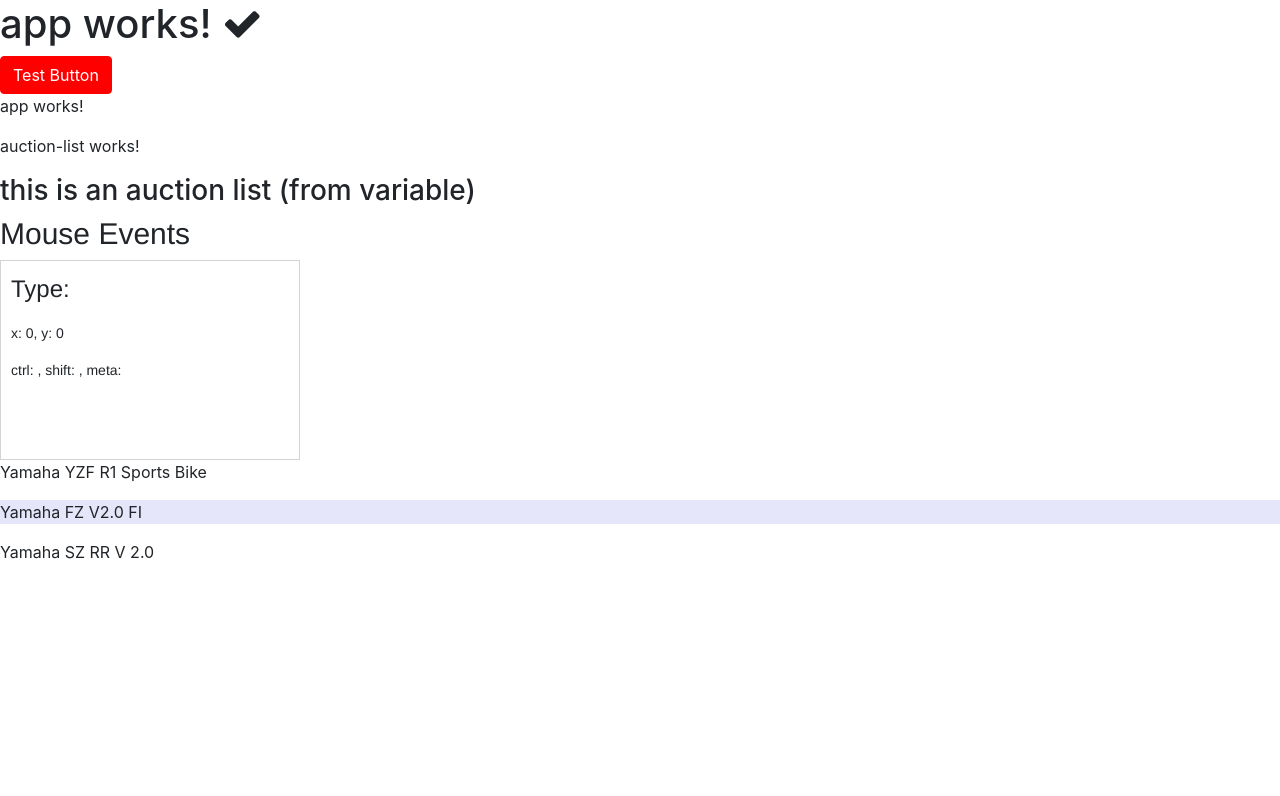
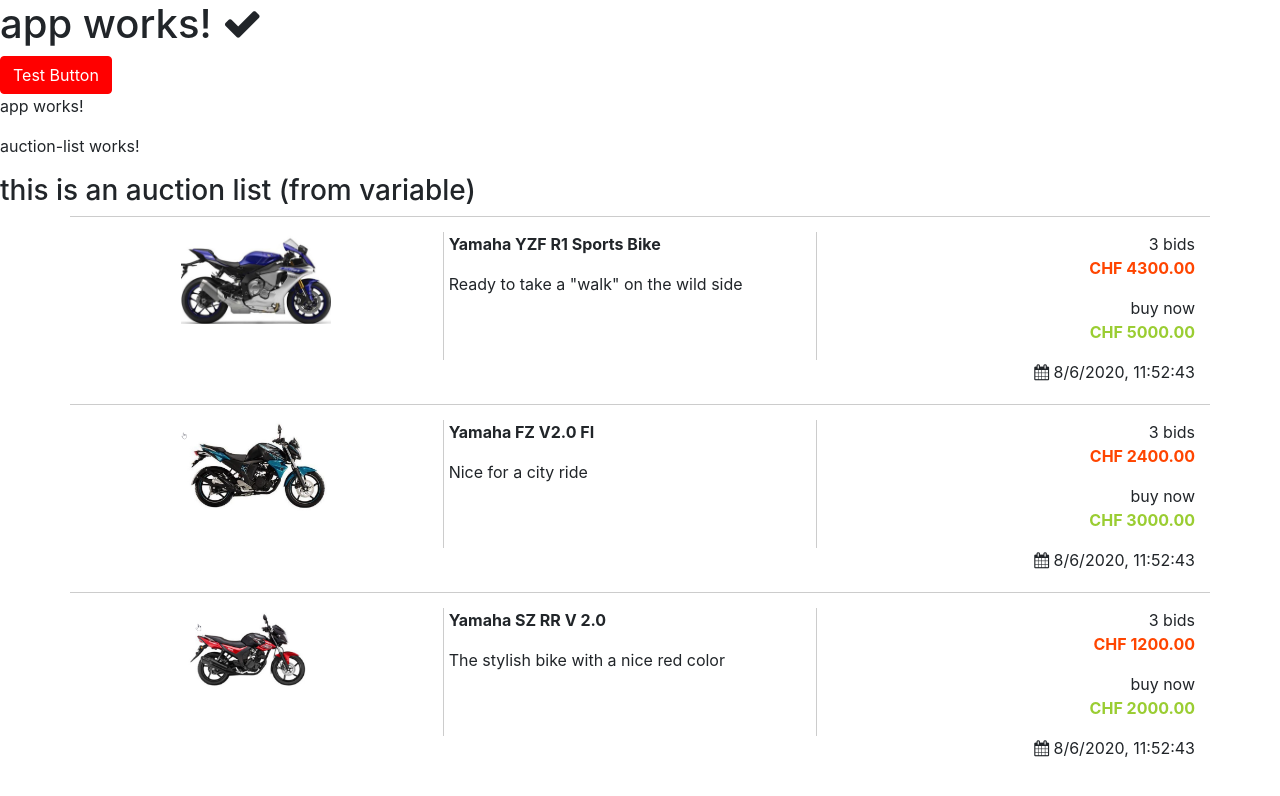
Before and after one commit to mbachmann/angular-tutorial-2020, an Angular app: page / in a window 1280 px wide. Shown: the top 796 px of the page. Built offline with nearby package versions, Linux system fonts and the light colour scheme.

Commit message:
initial branch commit

```diff
--- /dev/null
+++ b/src/app/app.constants.ts
@@ -0,0 +1 @@
+export const CURRENCY_STRING = 'CHF';
--- a/src/app/app.module.ts
+++ b/src/app/app.module.ts
@@ -7,12 +7,14 @@
 import { MouseEventDisplayComponent } from './mouse-event-display/mouse-event-display.component';
 import { AuctionDataService } from './shared/auction-data.service';
 import {HttpClientModule} from '@angular/common/http';
+import { AuctionListDetailComponent } from './auction-list-detail/auction-list-detail.component';
 
 @NgModule({
   declarations: [
     AppComponent,
     AuctionListComponent,
-    MouseEventDisplayComponent
+    MouseEventDisplayComponent,
+    AuctionListDetailComponent
   ],
   imports: [
     BrowserModule,
--- /dev/null
+++ b/src/app/auction-list-detail/auction-list-detail.component.html
@@ -0,0 +1,34 @@
+<div class="container top">
+
+  <div class="row ">
+    <div class="col" align="center">
+      <img class="auction-image" src="assets/{{auction.auctionItem.picture}}"/>
+    </div>
+    <div class="col">
+      <p class="title"><b>{{auction.auctionItem.title}}</b></p>
+      <p class="text">{{auction.auctionItem.description}}</p>
+    </div>
+    <div class="col" align="right">
+      <span *ngIf="auction.startingPrice > 0">
+        <p class="text">{{auction.bids.length + " "}} bids<br/>
+          <b class="text-auction-price">{{getCurrencyString() + " " + getAmount().toFixed(2)}}</b>
+        </p>
+      </span>
+      <span *ngIf="auction.fixedPrice > 0">
+        <p class="text" >
+          buy now  <br/>
+          <b class="text-fixed-price">{{getCurrencyString() + " " + auction.fixedPrice.toFixed(2)}}</b>
+        </p>
+      </span>
+
+    </div>
+
+  </div>
+  <div class="row ">
+    <div class="col">
+      <p class="text-date"> <i class="fa fa-calendar"></i> {{" " + getLocalDate(auction.endDateTime)}}</p>
+
+    </div>
+
+  </div>
+</div>
--- /dev/null
+++ b/src/app/auction-list-detail/auction-list-detail.component.scss
@@ -0,0 +1,76 @@
+.container{
+  padding-top: 15px;
+  padding-bottom: 15px;
+  margin-top: auto;
+  margin-bottom: auto;
+  @media screen and (max-width: 699px) {
+    padding: 5px;
+    margin-left: 5px;
+    margin-right: 5px;
+  }
+}
+
+.title{
+  @media screen and (max-width: 699px) {
+    font-size: 11px;
+  }
+}
+
+.text{
+  @media screen and (max-width: 699px) {
+    font-size: 9px;
+    margin-bottom: 5px;
+  }
+}
+.text-fixed-price{
+  color: yellowgreen;
+  @media screen and (max-width: 699px) {
+    font-size: 9px;
+    margin-bottom: 5px;
+  }
+}
+.text-auction-price{
+  color: orangered;
+  @media screen and (max-width: 699px) {
+    font-size: 9px;
+    margin-bottom: 5px;  }
+}
+
+.text-date{
+  text-align: right;
+  margin-bottom: 5px;
+
+  @media screen and (max-width: 699px) {
+    font-size: 9px;
+  }
+}
+
+.bottom {
+  border-bottom: 1px solid #ccc;
+}
+
+.top {
+  border-top: 1px solid #ccc;
+}
+
+.col:not(:last-child) {
+  border-right: 1px solid #ccc;
+  padding-left: 5px;
+  padding-right: 5px;
+}
+
+.row {
+  @media screen and (max-width: 699px) {
+    padding-bottom: 0;
+    padding-top: 0;
+  }
+}
+
+.auction-image{
+  width:150px;
+  margin-right:5px;
+  margin-left:5px;
+  @media screen and (max-width: 699px) {
+    width:80px;
+  }
+}
--- /dev/null
+++ b/src/app/auction-list-detail/auction-list-detail.component.ts
@@ -0,0 +1,33 @@
+import {Component, Input, OnInit} from '@angular/core';
+import {Auction} from '../shared/auction';
+import {CURRENCY_STRING} from '../app.constants';
+
+@Component({
+  selector: 'app-auction-list-detail',
+  templateUrl: './auction-list-detail.component.html',
+  styleUrls: ['./auction-list-detail.component.scss']
+})
+export class AuctionListDetailComponent implements OnInit {
+  @Input() auction: Auction;
+  constructor() { }
+
+  ngOnInit() {
+  }
+
+  getLocalDate(date: Date): string {
+     // let options = { weekday: 'long', year: 'numeric', month: 'long', day: 'numeric' };
+     return (date.toLocaleString(undefined, { hour12: false }));
+  }
+
+  getAmount(): number {
+    let amount: number = this.auction.startingPrice;
+    if (this.auction.bids.length > 0) {
+      amount = this.auction.bids[this.auction.bids.length - 1].amount;
+    }
+    return amount;
+  }
+
+  getCurrencyString (): string {
+    return CURRENCY_STRING;
+  }
+}
--- a/src/app/auction-list/auction-list.component.html
+++ b/src/app/auction-list/auction-list.component.html
@@ -1,9 +1,8 @@
 <p>auction-list works!</p>
 <h3 (click)="onTitleClicked($event)">{{headerTitle}}</h3>
-<app-mouse-event-display></app-mouse-event-display>
-<div
-  *ngFor="let auction of auctions; let isOdd=odd; ">
-  <div c>
-    <p [class.highlight]="isOdd">{{auction.auctionItem.title}}</p>
+
+<div *ngFor="let auction of auctions; let isOdd=odd; ">
+  <div>
+    <app-auction-list-detail [class.highlight]="isOdd" [auction]=auction></app-auction-list-detail>
   </div>
 </div>
```
Also changed, not shown: 1 other file (tests, documents, lock files or other folders).
